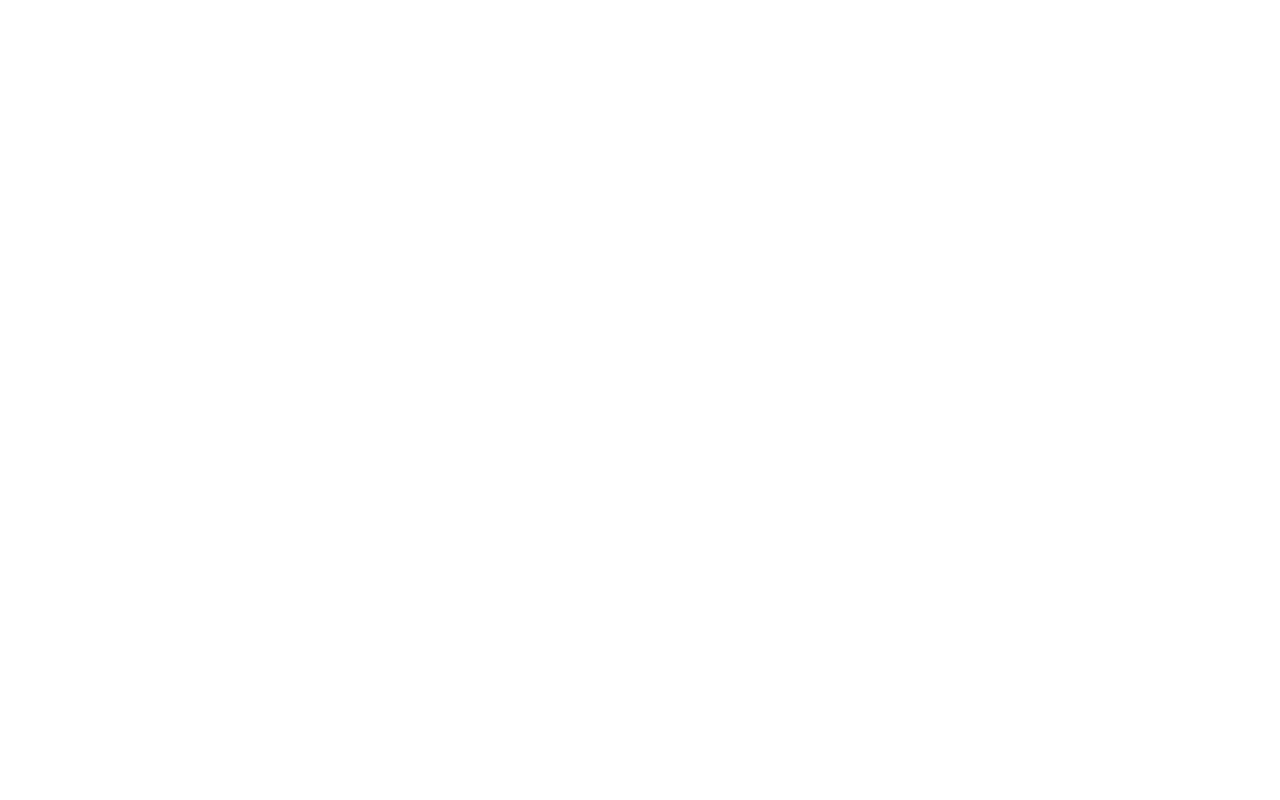
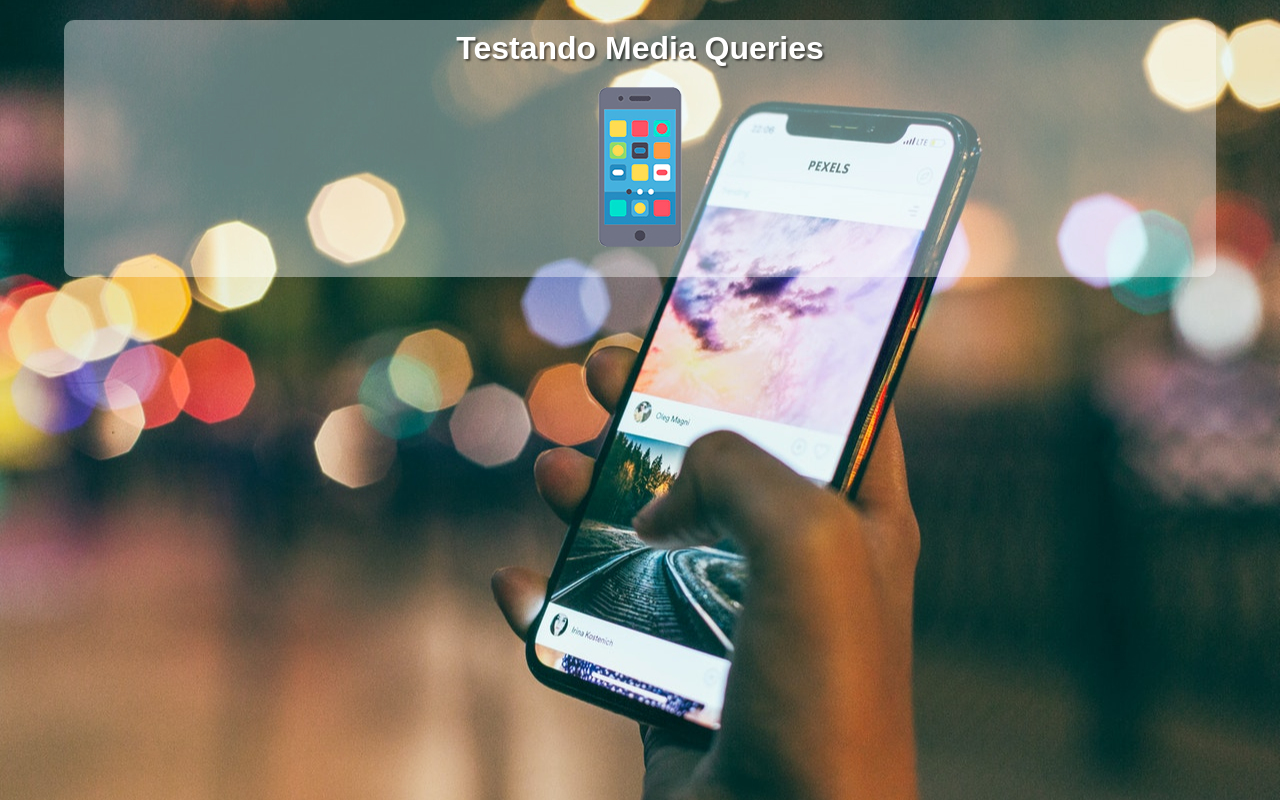
Before and after one commit to Igoroch8/html-css, a plain HTML site: page ex27/mq004/index.html in a window 1280 px wide. Drawn offline with Linux system fonts and the light colour scheme.

Commit message:
fiz mais um ex

```diff
--- /dev/null
+++ b/ex27/mq004/estilos/media-query.css
@@ -0,0 +1,8 @@
+@charset "UTF-8";
+
+/* Todas as demais mídias */
+
+* {
+    padding: 0px;
+    margin: 0px;
+}
--- /dev/null
+++ b/ex27/mq004/estilos/style.css
@@ -0,0 +1,48 @@
+@charset "UTF-8";
+
+/* Versão Mobile First */
+
+* {
+    font-family: Arial, Helvetica, sans-serif;
+    font-size: 1em;
+    margin: 0px;
+    padding: 0px;
+    box-sizing: border-box;
+}
+
+html {
+    height: 100vh;
+}
+
+body {
+    background: black url(../imagens/back-phone.jpg) no-repeat;
+    background-size: cover;
+    background-position: center center;
+}
+
+main {
+    background-color: rgba(255, 255, 255, 0.39);
+    width: 90vw;
+    margin: auto;
+    margin-top: 20px;
+    border-radius: 10px;
+    padding: 10px;
+}
+
+h1 {
+    text-align: center;
+    color: white;
+    font-size: 2em;
+    text-shadow: 2px 2px 2px rgba(0, 0, 0, 0.5);
+}
+
+img {
+    display: block;
+    margin: auto;
+}
+
+img#phone { display: block; }
+img#tablet { display: none;}
+img#print { display: none;}
+img#pc { display: none;}
+img#tv { display: none;}
--- a/ex27/mq004/index.html
+++ b/ex27/mq004/index.html
@@ -4,8 +4,17 @@
     <meta charset="UTF-8">
     <meta name="viewport" content="width=device-width, initial-scale=1.0">
     <title>Media Query</title>
+     <link rel="stylesheet" href="estilos/style.css" media="all">
+     <link rel="stylesheet" href="estilos/media-query.css">
 </head>
 <body>
-
+    <main>
+        <h1>Testando Media Queries</h1>
+        <img id="phone" src="imagens/icon-phone.png" alt="Acessando via smartphone">
+        <img id="tablet" src="imagens/icon-tablet.png" alt="Acessando via tablet">
+        <img id="print" src="imagens/icon-print.png" alt="Versão para impressão">
+        <img id="pc" src="imagens/icon-pc.png" alt="Versão para desktop">
+        <img id="tv" src="imagens/icon-tv.png" alt="Versão para TV">
+    </main>
 </body>
 </html>
```
